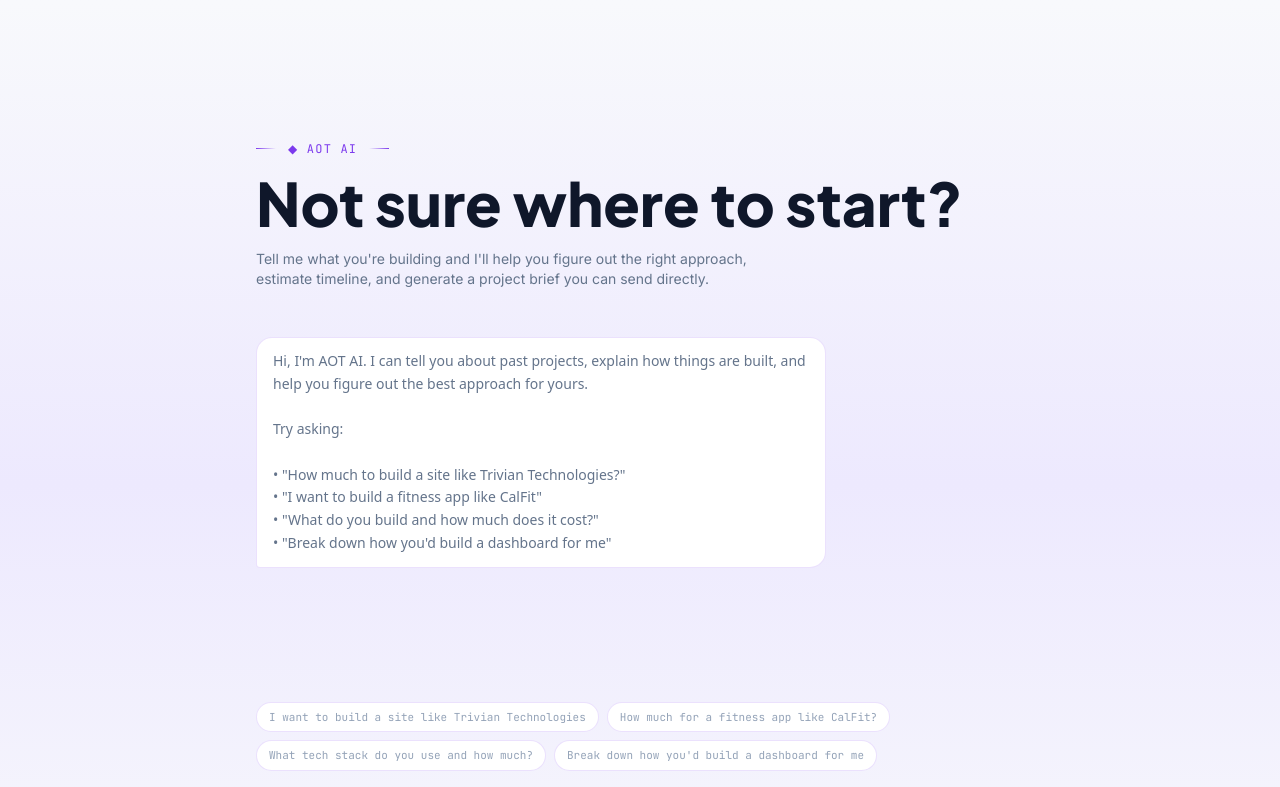
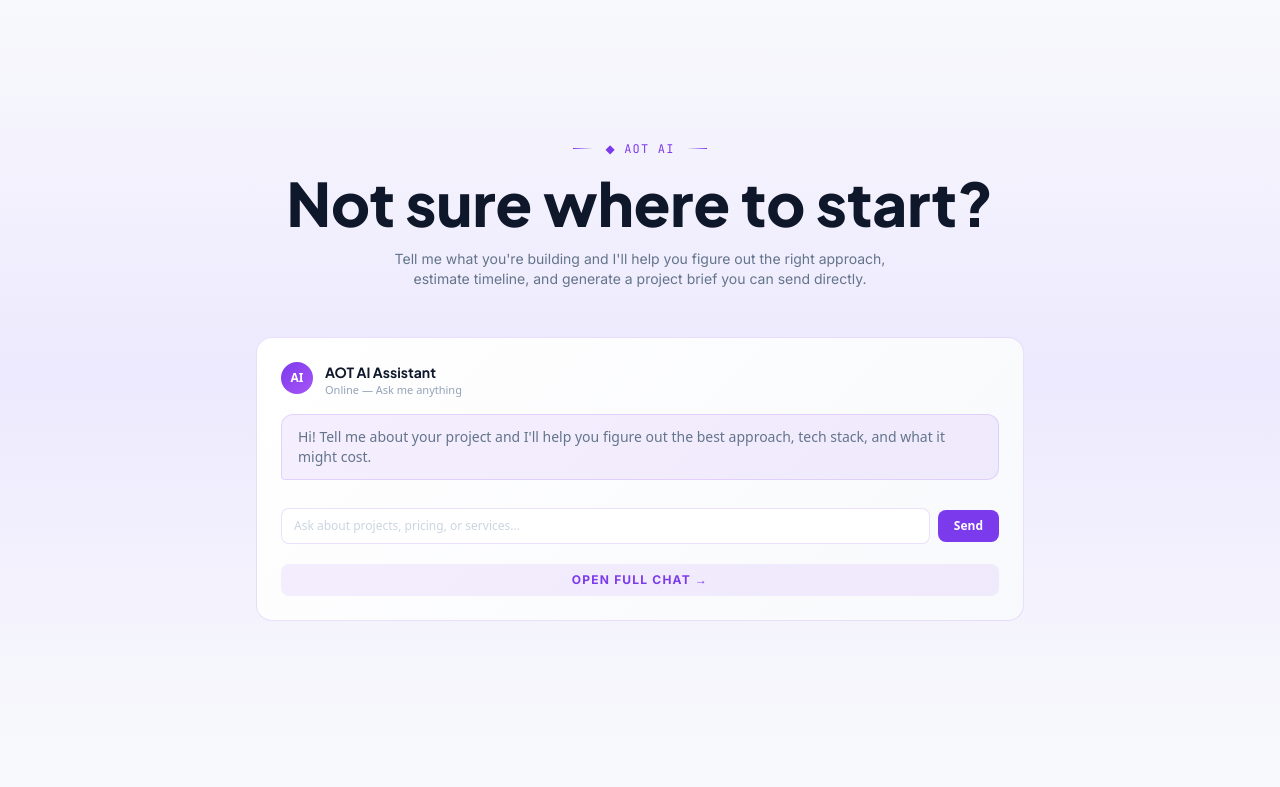
Before and after one commit to adiiaot/Aot-network-portfolio, a Next.js app: page / in a window 1280 px wide. Shown: the part 4820-5607 px from the top of the page. Built offline with nearby package versions, Linux system fonts and the light colour scheme; no server answers.

Commit message:
feat: update AOT AI chat functionality and improve error handling; enhance Pricing links

```diff
--- a/src/components/sections/AotAIChat.tsx
+++ b/src/components/sections/AotAIChat.tsx
@@ -32,7 +32,7 @@ export function AotAIChat({ id }: { id?: string }) {
 
   useEffect(() => {
     if (typeof window !== "undefined") {
-      const params = new URLSearchParams(window.location.hash.split("?")[1] || "");
+      const params = new URLSearchParams(window.location.search);
       const pkg = params.get("package");
       if (pkg) {
         const msg = `I'm interested in the ${pkg} package. Can you help me figure out what I need and what it would cost?`;
@@ -70,12 +70,13 @@ export function AotAIChat({ id }: { id?: string }) {
         ...prev,
         { role: "assistant", content: data.reply },
       ]);
-    } catch {
+    } catch (e) {
+      const msg = e instanceof Error ? e.message : "Something went wrong.";
       setMessages((prev) => [
         ...prev,
         {
           role: "assistant",
-          content: "Sorry, I hit an error. Please try again.",
+          content: `Sorry, I hit an error: ${msg}`,
         },
       ]);
     } finally {
--- a/src/components/sections/AotAISection.tsx
+++ b/src/components/sections/AotAISection.tsx
@@ -1,5 +1,5 @@
+import Link from "next/link";
 import { SectionLabel } from "@/components/ui/SectionLabel";
-import { AotAIChat } from "./AotAIChat";
 
 export function AotAISection() {
   return (
@@ -8,7 +8,7 @@ export function AotAISection() {
       className="py-32 px-6"
       style={{ background: "var(--section-ai)" }}
     >
-      <div className="max-w-3xl mx-auto">
+      <div className="max-w-3xl mx-auto text-center">
         <SectionLabel>AOT AI</SectionLabel>
         <h2
           className="text-4xl md:text-6xl font-black mb-4 mt-4"
@@ -17,12 +17,92 @@ export function AotAISection() {
           Not sure where to start?
         </h2>
         <p
-          className="mb-12 max-w-lg text-sm"
+          className="mb-12 max-w-lg mx-auto text-sm"
           style={{ fontFamily: "'Inter', sans-serif", color: "var(--text-muted)" }}
         >
           Tell me what you&apos;re building and I&apos;ll help you figure out the right approach, estimate timeline, and generate a project brief you can send directly.
         </p>
-        <AotAIChat />
+
+        <Link
+          href="/aot-ai"
+          className="block text-left rounded-2xl p-6 border transition-all hover:-translate-y-1"
+          style={{
+            borderColor: "var(--border-color)",
+            background: "var(--card-bg)",
+          }}
+        >
+          <div className="flex items-start gap-3 mb-4">
+            <div
+              className="w-8 h-8 rounded-full flex items-center justify-center shrink-0 text-xs font-bold"
+              style={{
+                background: "linear-gradient(135deg,var(--accent-primary),var(--accent-secondary))",
+                color: "#fff",
+              }}
+            >
+              AI
+            </div>
+            <div>
+              <div
+                className="text-sm font-bold"
+                style={{ color: "var(--text-primary)", fontFamily: "'Plus Jakarta Sans', sans-serif" }}
+              >
+                AOT AI Assistant
+              </div>
+              <div
+                className="text-[11px]"
+                style={{ color: "var(--text-dim)" }}
+              >
+                Online — Ask me anything
+              </div>
+            </div>
+          </div>
+
+          <div
+            className="rounded-xl px-4 py-3 text-sm mb-3 inline-block"
+            style={{
+              background: "var(--bg-code-tag)",
+              border: "1px solid var(--border-color)",
+              color: "var(--text-muted)",
+              borderBottomLeftRadius: "4px",
+            }}
+          >
+            Hi! Tell me about your project and I&apos;ll help you figure out the best approach, tech stack, and what it might cost.
+          </div>
+
+          <div className="flex items-center gap-2 mt-4">
+            <div
+              className="h-9 flex-1 rounded-lg px-3 flex items-center text-xs"
+              style={{
+                background: "var(--bg-input)",
+                border: "1px solid var(--border-color)",
+                color: "var(--text-very-dim)",
+              }}
+            >
+              Ask about projects, pricing, or services...
+            </div>
+            <div
+              className="text-xs font-bold px-4 py-2 rounded-lg"
+              style={{
+                background: "var(--accent-primary)",
+                color: "#fff",
+              }}
+            >
+              Send
+            </div>
+          </div>
+
+          <div
+            className="mt-5 text-xs font-bold text-center py-2 rounded-lg transition-colors"
+            style={{
+              background: "rgba(var(--accent-rgb), 0.08)",
+              color: "var(--accent-primary)",
+              fontFamily: "'Inter', sans-serif",
+              letterSpacing: "0.1em",
+            }}
+          >
+            OPEN FULL CHAT →
+          </div>
+        </Link>
       </div>
     </section>
   );
--- a/src/components/sections/Pricing.tsx
+++ b/src/components/sections/Pricing.tsx
@@ -105,7 +105,7 @@ export function Pricing() {
                 ))}
               </ul>
               <a
-                href={`#aot-ai?package=${encodeURIComponent(plan.name)}`}
+                href={`/aot-ai?package=${encodeURIComponent(plan.name)}`}
                 className={`text-center font-black py-3.5 rounded-xl transition-all text-sm tracking-widest ${
                   plan.highlight
                     ? "text-white hover:opacity-90"
--- a/src/lib/nvidia.ts
+++ b/src/lib/nvidia.ts
@@ -6,11 +6,19 @@ interface Message {
 }
 
 export async function chatComplete(messages: Message[], signal?: AbortSignal) {
+  const apiKey = process.env.NVIDIA_API_KEY;
+
+  if (!apiKey) {
+    throw new Error(
+      "NVIDIA_API_KEY is not set. Add it to your Vercel environment variables."
+    );
+  }
+
   const res = await fetch(NVIDIA_API_URL, {
     method: "POST",
     headers: {
       "Content-Type": "application/json",
-      Authorization: `Bearer ${process.env.NVIDIA_API_KEY}`,
+      Authorization: `Bearer ${apiKey}`,
     },
     body: JSON.stringify({
       model: "meta/llama-3.3-70b-instruct",
```
